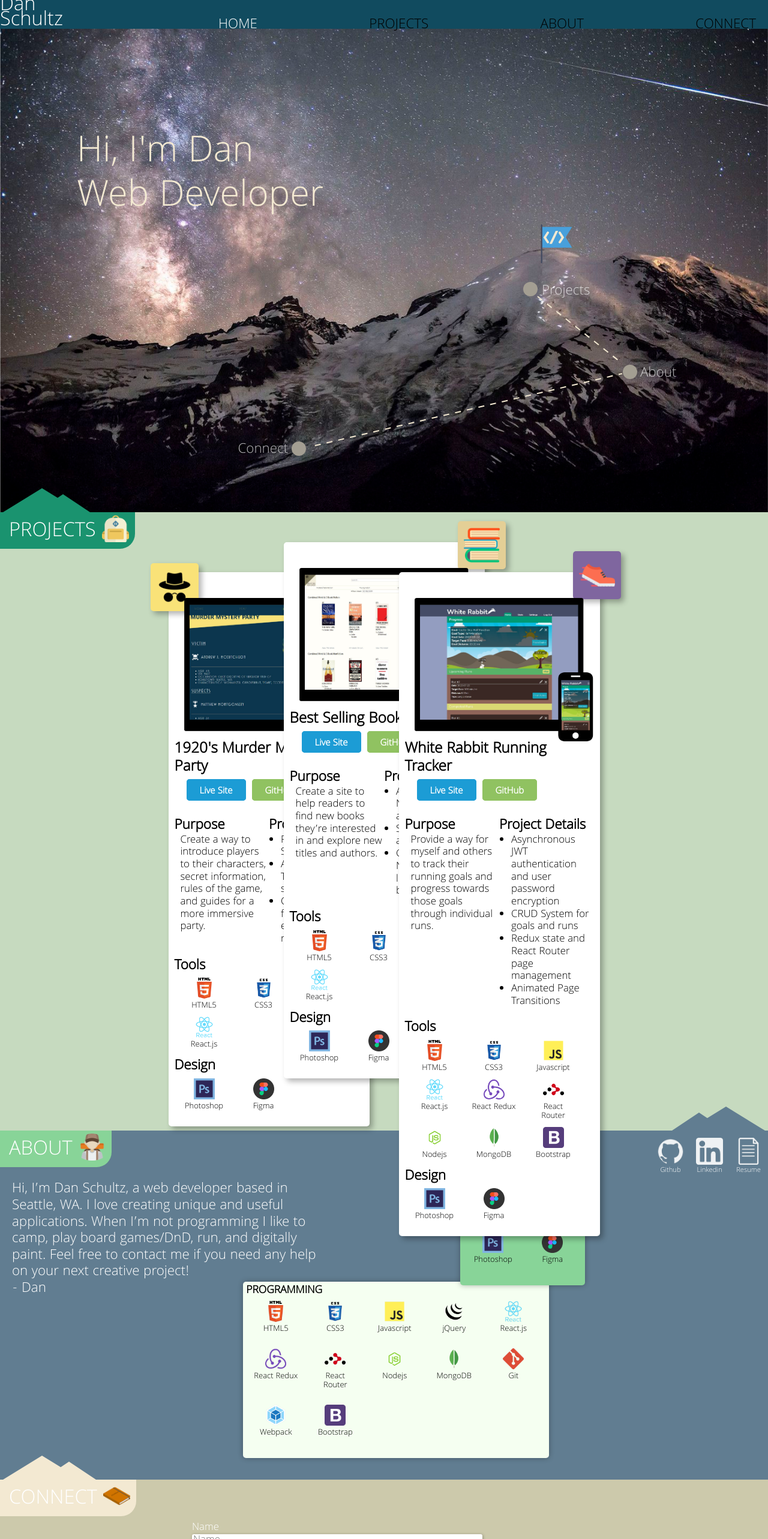
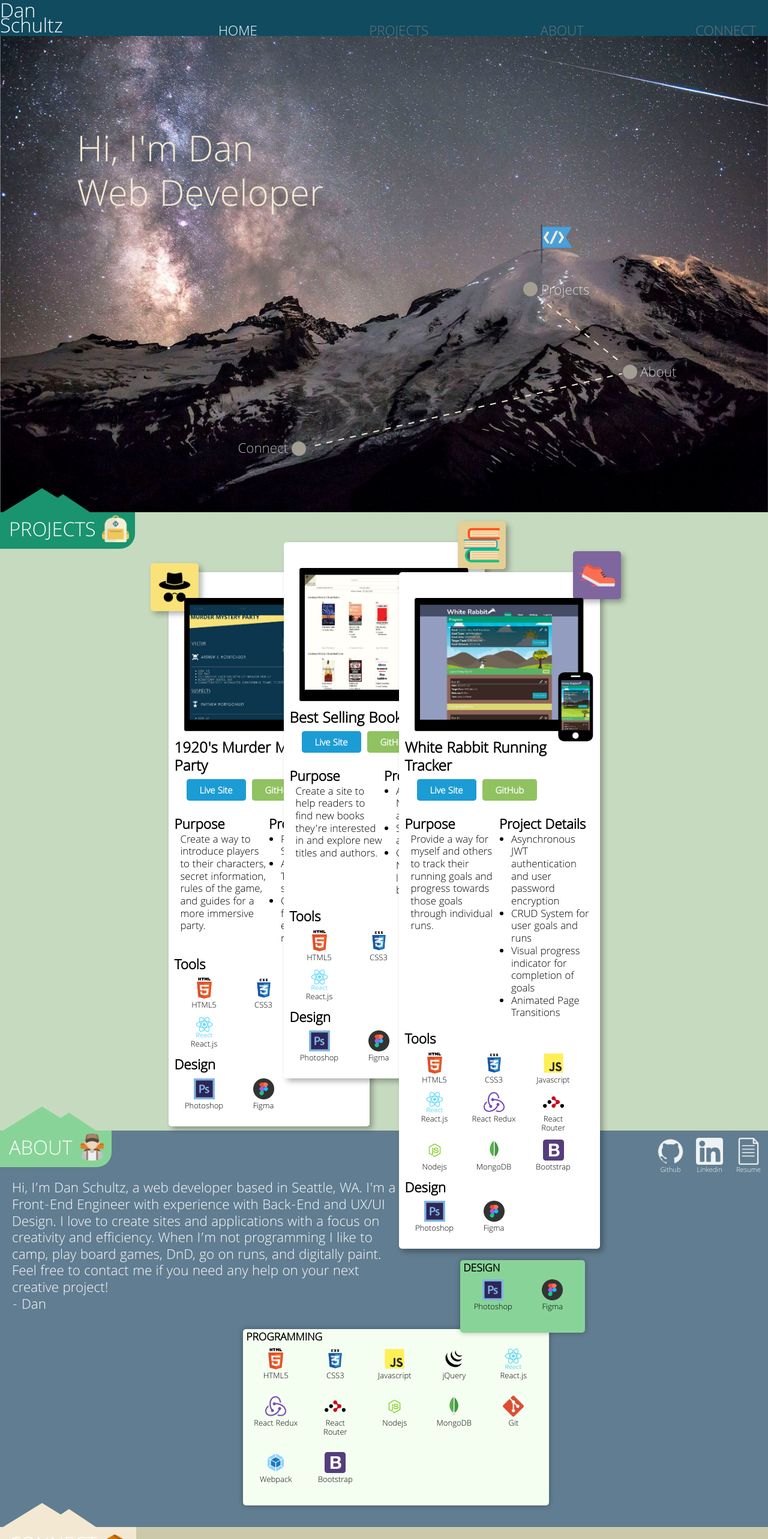
Before and after one commit to Dan2D/web-dev-portfolio, a React (Create React App) app: page / in a window 1280 px wide. Shown: the top 2566 px of the page at 60% size. Built offline with nearby package versions, Linux system fonts and the light colour scheme.

Commit message:
added links and updated styling

```diff
--- a/src/components/About/About.css
+++ b/src/components/About/About.css
@@ -9,21 +9,21 @@
 
 .about-container:before {
     content: '';
-    border-bottom: solid #617d91  40px;
+    border-bottom: solid #88D498  40px;
     border-right: solid transparent 65px;
     border-left: solid transparent 65px;
     position: absolute;
     top: -40px;
-    right: 5px;
+    left: 5px;
 }
 .about-container:after {
     content: '';
-    border-bottom: solid #617d91  30px;
+    border-bottom: solid #88D498  30px;
     border-right: solid transparent 45px;
     border-left: solid transparent 45px;
     position: absolute;
     top: -30px;
-    right: 70px;
+    left: 70px;
 }
 
 .sec-ttl--about {
@@ -110,27 +110,27 @@
     line-height: 10px;
 }
 
-@media only screen and (min-width: 481px) {
+/* @media only screen and (min-width: 481px) {
     .about-container:before {
         content: '';
-        border-bottom: solid #617d91  40px;
+        border-bottom: solid #88D498 40px;
         border-right: solid transparent 65px;
         border-left: solid transparent 65px;
         position: absolute;
         top: -40px;
-        right: 5px;
+        left: 5px;
     }
     .about-container:after {
         content: '';
-        border-bottom: solid #617d91  30px;
+        border-bottom: solid #88D498  30px;
         border-right: solid transparent 45px;
         border-left: solid transparent 45px;
         position: absolute;
         top: -30px;
-        right: 70px;
+        left: 70px;
     }
 
-}
+} */
 
 /* Small devices (tablets, 768px and up) */
 @media only screen and (min-width: 768px) {
@@ -165,7 +165,7 @@
         position: static;
         flex-direction: row;
         justify-content: flex-start;
-        margin: 12vh 1vw 2vw 1vw;
+        margin: 110px 1vw 2vw 1vw;
     }
 
     .about-text {
@@ -186,7 +186,6 @@
 /* large desktops and up ----------- */
 @media only screen and (min-width: 1200px) {
     .about-content {
-        margin: 12vh 1vw 2vw 1vw;
         justify-content: center;
     }
 
@@ -194,15 +193,13 @@
         position: absolute;
         top: 150px;
         left: 20px;
-        max-width: 40%;
+        max-width: 50%;
         font-size: 24px;
-        margin: -65px 45px 0 0;
-
     }
 
     .skill-cards {
         margin-left: 50px;
-        margin-top: 85px;
+        margin-top: 150px;
     }
 
     .skills-card--programming {
--- a/src/components/About/About.js
+++ b/src/components/About/About.js
@@ -13,9 +13,11 @@ function About(props) {
                 <div className="about-text">
                     <p className="about-text__blurb">
                     Hi, I’m Dan Schultz, a web developer based in Seattle, WA.
-                    I love creating unique and useful applications. When I’m not programming I
-                    like to camp, play board games/DnD, run, and digitally paint. Feel free to
-                    contact me if you need any help on your next creative project!
+                    I'm a Front-End Engineer with experience with Back-End and UX/UI Design.
+                    I love to create sites and applications with a focus on creativity and efficiency.
+                    When I’m not programming I like to camp, play board games, DnD, go on runs, and digitally paint.
+
+                    Feel free to contact me if you need any help on your next creative project!
                     </p>
                     <p className="about-text__sig">- Dan</p>
                 </div>
@@ -32,11 +34,11 @@ function About(props) {
                     />
                 </div>
                 <div className="about-links">
-                    <a className="link-icon" href="#">
+                    <a className="link-icon" href="https://github.com/Dan2D">
                         <img src={require('../../images/icons/Github_Logo.png')} alt="github" />
                         <p>Github</p>
                     </a>
-                    <a className="link-icon" href="#">
+                    <a className="link-icon" href="https://www.linkedin.com/in/danschultz-dev/">
                         <img src={require('../../images/icons/Linkedin_Logo.png')} alt="linkedin" />
                         <p>Linkedin</p>
                     </a>
--- a/src/components/Footer/Footer.css
+++ b/src/components/Footer/Footer.css
@@ -5,6 +5,7 @@
     border-left: solid transparent 65px;
     position: absolute;
     top: -40px;
+    margin-right: -15px;
 }
 
 .footer-container {
@@ -50,7 +51,7 @@
     display: inline-block;
     position: absolute;
     right: 25px;
-    bottom: 0px;
+    bottom: 5px;
 }
 
 .link-icon img {
@@ -66,6 +67,7 @@
 .icon-resources a{
     display: block;
     font-size: 12px;
+    width: 75px;
 }
 
 .icon-resources {
--- a/src/components/Hero/Hero.css
+++ b/src/components/Hero/Hero.css
@@ -81,8 +81,8 @@ svg {
 }
 
 .trail__label--connect {
-    bottom: calc(-35px + 10%);
-    left: calc(-16px + 10%);
+    bottom: -35px;
+    left: -16px;
 }
 
 .trail__btn--about {
@@ -91,8 +91,8 @@ svg {
 }
 
 .trail__label--about {
-    bottom: calc(-37px + 30%);
-    right: calc(-30px + 13%);
+    bottom: -37px;
+    right: -30px;
 }
 
 .trail__btn--projects {
@@ -101,8 +101,8 @@ svg {
 }
 
 .trail__label--projects {
-    bottom: calc(-15px + 45%);
-    left: calc(-80px + 64%);
+    bottom: -15px;
+    left: -60px;
 }
 
 @keyframes blink-light {
@@ -149,8 +149,8 @@ svg {
     }
 
     .trail__label--connect {
-        bottom: calc(-40px + 8%);;
-        left: calc(25px + 20%);
+        bottom: -40px;
+        left: 25px;
     }
 
     .trail__btn--about {
@@ -159,8 +159,8 @@ svg {
     }
 
     .trail__label--about {
-        bottom: calc(-42px + 26%);
-        right: calc(-59px + 27%);
+        bottom: -42px;
+        right: -59px;
     }
 
     .trail__btn--projects {
@@ -169,8 +169,8 @@ svg {
     }
 
     .trail__label--projects {
-        bottom: calc(-30px + 42%);
-        left: calc(6px + 52%);
+        bottom: -30px;
+        left: 30px;
     }
 
 }
@@ -195,8 +195,8 @@ svg {
     }
 
     .trail__label--connect {
-        bottom: calc(-28px + 11%);
-        left: calc(-90px + 38%);
+        bottom: -28px;
+        left: -90px;
     }
 
     .trail__btn--about {
@@ -205,8 +205,8 @@ svg {
     }
 
     .trail__label--about {
-        bottom: calc(-30px + 26%);
-        right: calc(-65px + 17%);
+        bottom: -30px;
+        right: -65px;
     }
 
     .trail__btn--projects {
@@ -215,8 +215,8 @@ svg {
     }
 
     .trail__label--projects {
-        bottom: calc(-30px + 42%);
-        left: calc(7px + 70%);
+        bottom: -30px;
+        left: 30px;
     }
 }
 /* large desktops and up ----------- */
--- a/src/components/Nav/Nav.css
+++ b/src/components/Nav/Nav.css
@@ -10,7 +10,7 @@
     justify-content: space-between;
     align-items: flex-end;
     width: 100vw;
-    height: 8vh;
+    height: 35px;
     background: #114B5F;
 
 }
@@ -36,9 +36,13 @@
 .nav-bar__btns a {
     font-size: 16px;
     cursor: pointer;
-    color: black;
+    color: #717171;
     line-height: 10px;
     text-decoration: none;
+}
+
+.nav-bar__btns a:hover {
+    color: #b9b9b9;
 }
 
 .nav-bar__btns a.active {
@@ -49,9 +53,8 @@
 /* Small devices (tablets, 768px and up) */
 @media  (min-width: 768px) {
     .nav-bar {
-        height: 6vh;
-        max-height: 100px;
-
+        height:60px;
+        max-height: 60px;
     }
 
     .nav-bar__title {
@@ -68,12 +71,6 @@
         font-size: 24px;
     }
 }
-/* tablets/desktops and up ----------- */
-@media (min-width: 992px) {
-    .nav-bar {
-        height: 6vh;
-    }
-}
 /* large desktops and up ----------- */
 @media  (min-width: 1200px) {
     .nav-bar__title {
--- a/src/components/Projects/ProjTxt.js
+++ b/src/components/Projects/ProjTxt.js
@@ -9,6 +9,6 @@ export const projTxt = {
     },
     run: {
         purpose: "Provide a way for myself and others to track their running goals and progress towards those goals through individual runs.",
-        notes: ["Asynchronous JWT authentication and user password encryption", "CRUD System for goals and runs", "Redux state and React Router page management", "Animated Page Transitions"]
+        notes: ["Asynchronous JWT authentication and user password encryption", "CRUD System for user goals and runs", "Visual progress indicator for completion of goals", "Animated Page Transitions"]
     }
 }
--- a/src/components/Projects/Projects.css
+++ b/src/components/Projects/Projects.css
@@ -313,7 +313,6 @@
 /* tablets/desktops and up ----------- */
 @media screen and (min-width: 992px) {
     .proj-cards {
-        height: 112vh;
         min-height: 950px;
     }
     .projCard-container {
--- a/src/components/Resume/Resume.js
+++ b/src/components/Resume/Resume.js
@@ -2,9 +2,10 @@ import React from 'react';
 import './Resume.css';
 
 function Resume() {
+    window.scrollTo(0,0);
     return (
         <div className="resume-view">
-            <img src={require("../../images/views/Web Developer Resume Dan Schultz 2019.jpg")} alt="resume" />
+            <img src={require("../../images/views/Web-Developer-Resume-Dan-Schultz-2019.png")} alt="resume" />
         </div>
     )
 }
```
Also changed, not shown: src/components/Hero/Hero.js (+10 -7 lines), src/images/views/Web Developer Resume Dan Schultz 2019.jpg (deleted), src/images/views/Web-Developer-Resume-Dan-Schultz-2019.png (added).
